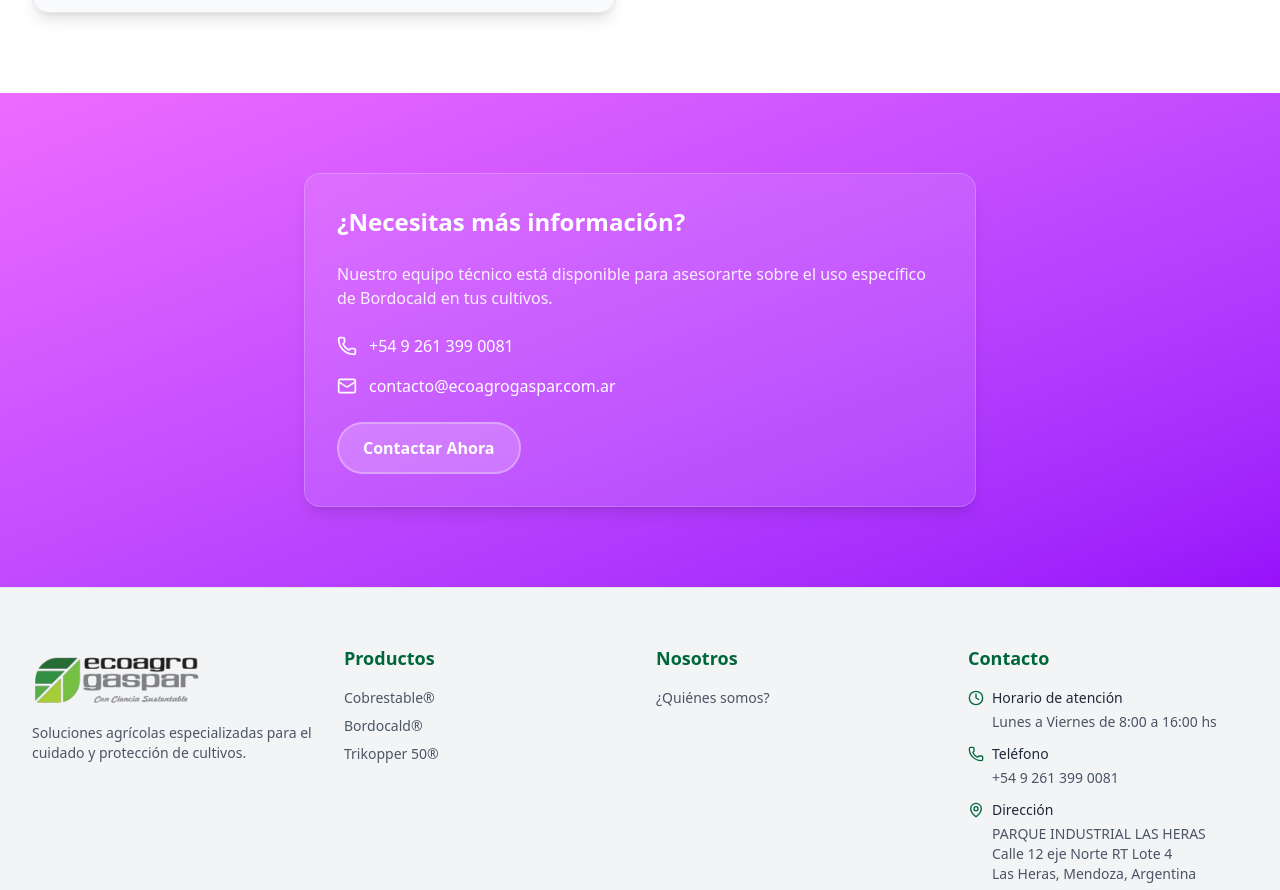
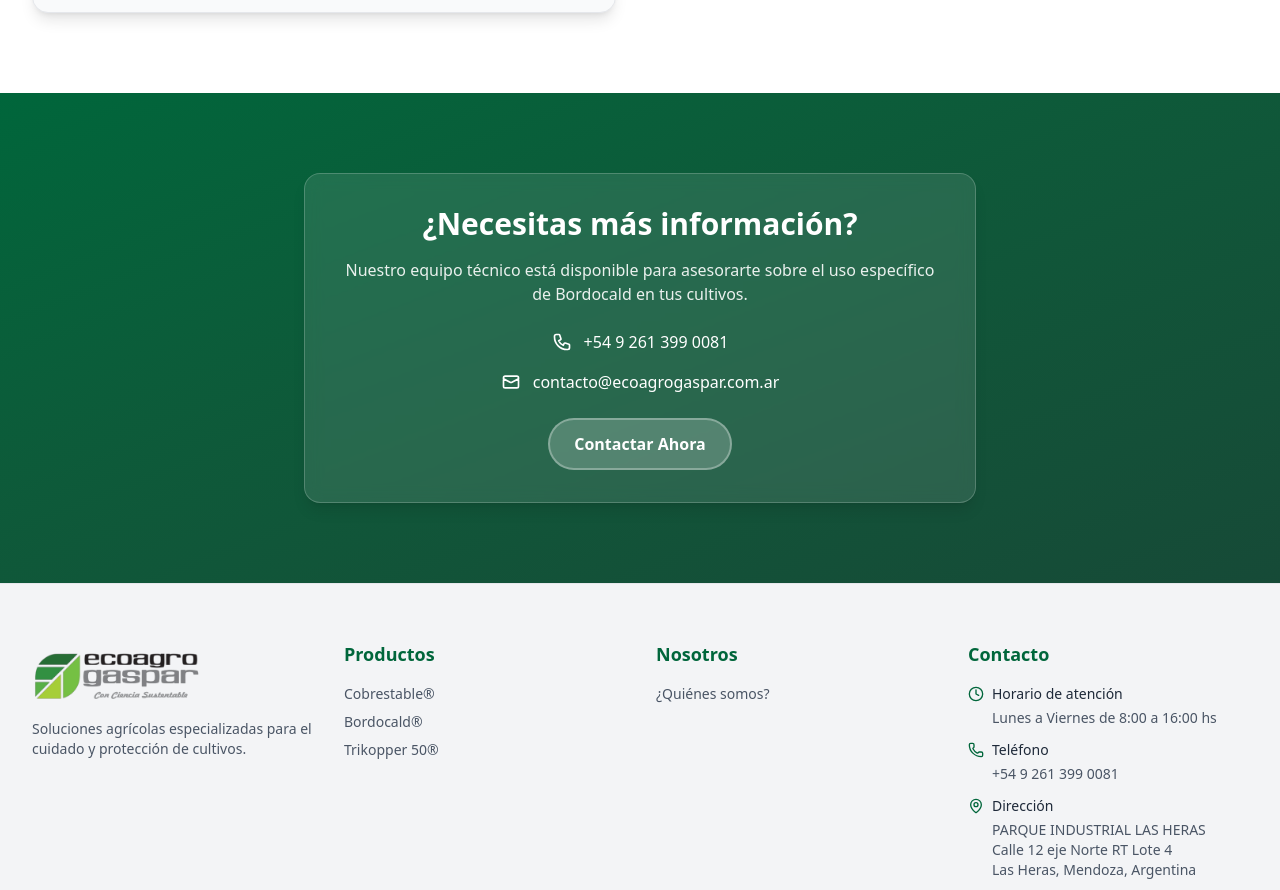
Before and after one commit to JuliDir/ecoagro-gaspar, a Next.js app: page /products/bordocald in a window 1280 px wide. Shown: the part 2447-3337 px from the top of the page. Built offline with nearby package versions, Linux system fonts and the light colour scheme; a web font is replaced by a local one.

Commit message:
Fixes secciones de cultivos y productos

```diff
--- a/components/crops/AllCrops.tsx
+++ b/components/crops/AllCrops.tsx
@@ -100,17 +100,8 @@
               }
             }}
           >
-            {/* Botón de volver */}
-            <Link
-              href="/#cultivos"
-              className="inline-flex items-center space-x-2 bg-white/20 backdrop-blur-sm rounded-full px-4 py-2 mb-6 hover:bg-white/30 transition-colors"
-            >
-              <ArrowLeft className="w-4 h-4" />
-              <span>Volver a Inicio</span>
-            </Link>
-
             <h1 className="text-4xl md:text-6xl font-bold mb-6">
-              Todos los <span className="text-primary-200">Cultivos</span>
+              Todos los <span className="text-primary-200">cultivos</span>
             </h1>
             <p className="text-xl md:text-2xl text-white/90 max-w-3xl mx-auto leading-relaxed">
               Descubre nuestra amplia gama de cultivos especializados y las soluciones
@@ -210,8 +201,10 @@
 
                   {/* Contenido */}
                   <div className="relative z-10 h-full flex flex-col">
-                    {/* Header con categoría */}
-                    <div className="p-4">
+                    {/* Header con categoría - Solo visible cuando NO está en hover */}
+                    <div className={`p-4 transition-opacity duration-300 ${
+                      hoveredCard === index ? 'opacity-0' : 'opacity-100'
+                    }`}>
                       <span className="inline-block bg-primary-600 text-white text-xs px-2 py-1 rounded-full">
                         {crop.category}
                       </span>
@@ -235,15 +228,17 @@
                       className={`absolute inset-0 p-6 flex flex-col justify-between transition-opacity duration-300 ${
                         hoveredCard === index ? 'opacity-100' : 'opacity-0'
                       }`}
+                      style={{
+                        background: hoveredCard === index
+                          ? `linear-gradient(rgba(0,0,0,0.7), rgba(0,0,0,0.8))`
+                          : 'transparent'
+                      }}
                       initial={false}
                       animate={{
                         opacity: hoveredCard === index ? 1 : 0,
                       }}
                     >
                       <div>
-                        <span className="inline-block bg-white/20 backdrop-blur-sm text-white text-xs px-2 py-1 rounded-full mb-3">
-                          {crop.category}
-                        </span>
                         <h3 className="text-2xl font-bold text-white mb-2">{crop.name}</h3>
                         <p className="text-primary-200 text-sm italic mb-3">{crop.scientificName}</p>
                         <p className="text-white/90 text-sm leading-relaxed">{crop.description}</p>
@@ -302,16 +297,17 @@
         </div>
       </motion.section>
 
-      {/* CTA Section */}
+      {/* CTA Section - Unificada con ProductDetail */}
       <motion.section
-        className="py-16 bg-primary-800 text-white"
+        className="py-20 bg-gradient-to-br from-primary-600 to-primary-800 text-white"
         initial="hidden"
         whileInView="visible"
         viewport={{ once: true, amount: 0.2 }}
         variants={containerVariants}
       >
-        <div className="max-w-4xl mx-auto px-4 sm:px-6 lg:px-8 text-center">
+        <div className="max-w-7xl mx-auto px-4 sm:px-6 lg:px-8">
           <motion.div
+            className="bg-white/10 backdrop-blur-sm rounded-2xl p-8 border border-white/20 shadow-lg hover:shadow-xl transition-shadow duration-300 max-w-2xl mx-auto text-center"
             variants={{
               hidden: { opacity: 0, y: 30 },
               visible: {
@@ -322,15 +318,29 @@
             }}
           >
             <h2 className="text-3xl font-bold mb-4">
-              ¿No encuentras tu cultivo?
+              ¿No encontrás tu cultivo?
             </h2>
-            <p className="text-xl text-primary-200 mb-8">
+            <p className="text-white/90 mb-6">
               Nuestro equipo técnico puede ayudarte con soluciones personalizadas
               para cualquier tipo de cultivo.
             </p>
+            <div className="space-y-4">
+              <div className="flex items-center justify-center space-x-3">
+                <svg className="w-5 h-5" fill="none" stroke="currentColor" viewBox="0 0 24 24">
+                  <path strokeLinecap="round" strokeLinejoin="round" strokeWidth={2} d="M3 5a2 2 0 012-2h3.28a1 1 0 01.948.684l1.498 4.493a1 1 0 01-.502 1.21l-2.257 1.13a11.042 11.042 0 005.516 5.516l1.13-2.257a1 1 0 011.21-.502l4.493 1.498a1 1 0 01.684.949V19a2 2 0 01-2 2h-1C9.716 21 3 14.284 3 6V5z" />
+                </svg>
+                <span>+54 9 261 399 0081</span>
+              </div>
+              <div className="flex items-center justify-center space-x-3">
+                <svg className="w-5 h-5" fill="none" stroke="currentColor" viewBox="0 0 24 24">
+                  <path strokeLinecap="round" strokeLinejoin="round" strokeWidth={2} d="M3 8l7.89 4.26a2 2 0 002.22 0L21 8M5 19h14a2 2 0 002-2V7a2 2 0 00-2-2H5a2 2 0 00-2 2v10a2 2 0 002 2z" />
+                </svg>
+                <span>contacto@ecoagrogaspar.com.ar</span>
+              </div>
+            </div>
             <Link
               href="/#contacto"
-              className="inline-block bg-white text-primary-800 px-8 py-4 rounded-full font-semibold text-lg hover:bg-primary-50 transition-colors"
+              className="inline-block mt-6 bg-white/20 border-2 border-white/30 text-white px-6 py-3 rounded-full font-semibold hover:bg-white/30 transition-colors"
             >
               Contactar Especialista
             </Link>
--- a/components/crops/CropDetail.tsx
+++ b/components/crops/CropDetail.tsx
@@ -497,22 +497,39 @@
                 </div>
             </motion.section>
 
-            {/* CTA Final */}
+            {/* CTA Final - Unificada con ProductDetail */}
             <motion.section
-                className="py-16 bg-white"
+                className="py-20 bg-gradient-to-br from-primary-600 to-primary-800 text-white"
                 initial="hidden"
                 whileInView="visible"
                 viewport={{ once: true, amount: 0.2 }}
                 variants={containerVariants}
             >
-                <div className="max-w-4xl mx-auto px-4 sm:px-6 lg:px-8 text-center">
-                    <motion.div variants={sectionVariants}>
-                        <h2 className="text-3xl font-bold text-gray-800 mb-4">
+                <div className="max-w-7xl mx-auto px-4 sm:px-6 lg:px-8">
+                    <motion.div
+                        className="bg-white/10 backdrop-blur-sm rounded-2xl p-8 border border-white/20 shadow-lg hover:shadow-xl transition-shadow duration-300 max-w-2xl mx-auto text-center"
+                        variants={sectionVariants}
+                    >
+                        <h2 className="text-3xl font-bold mb-4">
                             ¿Necesitas asesoramiento personalizado?
                         </h2>
-                        <p className="text-xl text-gray-600 mb-8">
+                        <p className="text-white/90 mb-6">
                             Nuestro equipo técnico está disponible para ayudarte a optimizar el manejo sanitario de tu cultivo de {cultivo.name}
                         </p>
+                        <div className="space-y-4">
+                            <div className="flex items-center justify-center space-x-3">
+                                <svg className="w-5 h-5" fill="none" stroke="currentColor" viewBox="0 0 24 24">
+                                    <path strokeLinecap="round" strokeLinejoin="round" strokeWidth={2} d="M3 5a2 2 0 012-2h3.28a1 1 0 01.948.684l1.498 4.493a1 1 0 01-.502 1.21l-2.257 1.13a11.042 11.042 0 005.516 5.516l1.13-2.257a1 1 0 011.21-.502l4.493 1.498a1 1 0 01.684.949V19a2 2 0 01-2 2h-1C9.716 21 3 14.284 3 6V5z" />
+                                </svg>
+                                <span>+54 9 261 399 0081</span>
+                            </div>
+                            <div className="flex items-center justify-center space-x-3">
+                                <svg className="w-5 h-5" fill="none" stroke="currentColor" viewBox="0 0 24 24">
+                                    <path strokeLinecap="round" strokeLinejoin="round" strokeWidth={2} d="M3 8l7.89 4.26a2 2 0 002.22 0L21 8M5 19h14a2 2 0 002-2V7a2 2 0 00-2-2H5a2 2 0 00-2 2v10a2 2 0 002 2z" />
+                                </svg>
+                                <span>contacto@ecoagrogaspar.com.ar</span>
+                            </div>
+                        </div>
                         <Link
                             href="#contacto"
                             onClick={(e) => {
@@ -520,7 +537,7 @@
                                 // Si estamos en una página de cultivo, navegar a home y luego hacer scroll
                                 window.location.href = "/#contacto";
                             }}
-                            className="inline-block bg-primary-600 hover:bg-primary-700 text-white px-8 py-4 rounded-full font-semibold text-lg transition-colors"
+                            className="inline-block mt-6 bg-white/20 border-2 border-white/30 text-white px-6 py-3 rounded-full font-semibold hover:bg-white/30 transition-colors"
                         >
                             Contactar a un Especialista
                         </Link>
--- a/components/product/ProductDetail.tsx
+++ b/components/product/ProductDetail.tsx
@@ -419,30 +419,34 @@
         </div>
       </motion.section>
 
-      {/* Documentación y Contacto */}
+      {/* CTA Final - Unificada con CropDetail y AllCrops */}
       <motion.section
-        className={`py-20 bg-gradient-to-br ${product.gradient} text-white`}
+        className="py-20 bg-gradient-to-br from-primary-600 to-primary-800 text-white"
         initial="hidden"
         whileInView="visible"
         viewport={{ once: true, amount: 0.2 }}
         variants={containerVariants}
       >
         <div className="max-w-7xl mx-auto px-4 sm:px-6 lg:px-8">
-          <div className="flex items-center justify-center">
-            {/* Contacto */}
-            <motion.div variants={cardVariants} className="max-w-2xl">
-              <div className="bg-white/10 backdrop-blur-sm rounded-2xl p-8 border border-white/20 shadow-lg hover:shadow-xl transition-shadow duration-300">
-                <h3 className="text-2xl font-bold mb-6">¿Necesitas más información?</h3>
+          <motion.div
+            className="bg-white/10 backdrop-blur-sm rounded-2xl p-8 border border-white/20 shadow-lg hover:shadow-xl transition-shadow duration-300 max-w-2xl mx-auto text-center"
+            variants={sectionVariants}
+          >
+            <h2 className="text-3xl font-bold mb-4">¿Necesitas más información?</h2>
             <p className="text-white/90 mb-6">
               Nuestro equipo técnico está disponible para asesorarte sobre el uso específico de {product.name} en tus cultivos.
             </p>
             <div className="space-y-4">
-                  <div className="flex items-center space-x-3">
-                    <Phone className="w-5 h-5" />
+              <div className="flex items-center justify-center space-x-3">
+                <svg className="w-5 h-5" fill="none" stroke="currentColor" viewBox="0 0 24 24">
+                  <path strokeLinecap="round" strokeLinejoin="round" strokeWidth={2} d="M3 5a2 2 0 012-2h3.28a1 1 0 01.948.684l1.498 4.493a1 1 0 01-.502 1.21l-2.257 1.13a11.042 11.042 0 005.516 5.516l1.13-2.257a1 1 0 011.21-.502l4.493 1.498a1 1 0 01.684.949V19a2 2 0 01-2 2h-1C9.716 21 3 14.284 3 6V5z" />
+                </svg>
                 <span>+54 9 261 399 0081</span>
               </div>
-                  <div className="flex items-center space-x-3">
-                    <Mail className="w-5 h-5" />
+              <div className="flex items-center justify-center space-x-3">
+                <svg className="w-5 h-5" fill="none" stroke="currentColor" viewBox="0 0 24 24">
+                  <path strokeLinecap="round" strokeLinejoin="round" strokeWidth={2} d="M3 8l7.89 4.26a2 2 0 002.22 0L21 8M5 19h14a2 2 0 002-2V7a2 2 0 00-2-2H5a2 2 0 00-2 2v10a2 2 0 002 2z" />
+                </svg>
                 <span>contacto@ecoagrogaspar.com.ar</span>
               </div>
             </div>
@@ -452,9 +456,7 @@
             >
               Contactar Ahora
             </Link>
-              </div>
           </motion.div>
-          </div>
         </div>
       </motion.section>
     </div>
```
Lines whose indentation alone changed are shown as unchanged.
